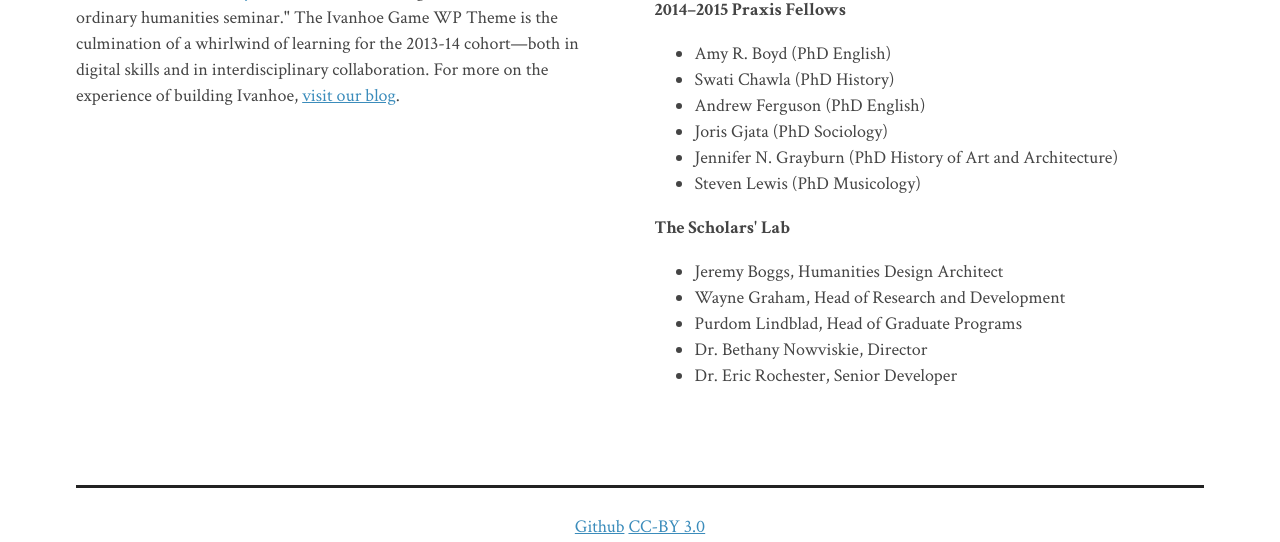
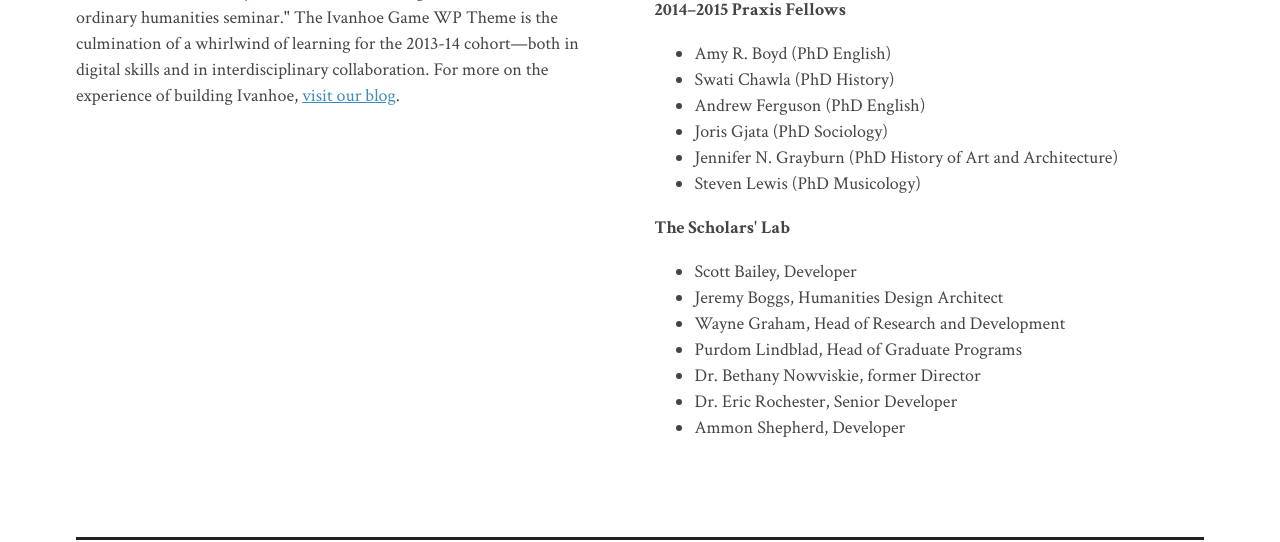
Before and after one commit to scholarslab/ivanhoe, a Jekyll site: the page built from index.html, in a window 1280 px wide and 900 px high, scrolled down 1285 px, cut to the strip 0-542 px from the top of the window. Built offline with Jekyll 4.4.1, drawn with Linux system fonts in a browser that asks for light colours; nearby versions of some CDN libraries; some web fonts are replaced; Markdown is read by kramdown in place of the engine named in the settings.

```diff
--- a/index.html
+++ b/index.html
@@ -44,11 +44,13 @@ title: Home
 
   <h2>The Scholars' Lab</h2>
   <ul>
+    <li>Scott Bailey, Developer</li>
     <li>Jeremy Boggs, Humanities Design Architect</li>
     <li>Wayne Graham, Head of Research and Development</li>
     <li>Purdom Lindblad, Head of Graduate Programs</li>
-    <li>Dr. Bethany Nowviskie, Director</li>
+    <li>Dr. Bethany Nowviskie, former Director</li>
     <li>Dr. Eric Rochester, Senior Developer</li>
+    <li>Ammon Shepherd, Developer</li>
   </ul>
 </div>
 </section>
```
Also changed, not shown: about.html (+0 -37 lines).
